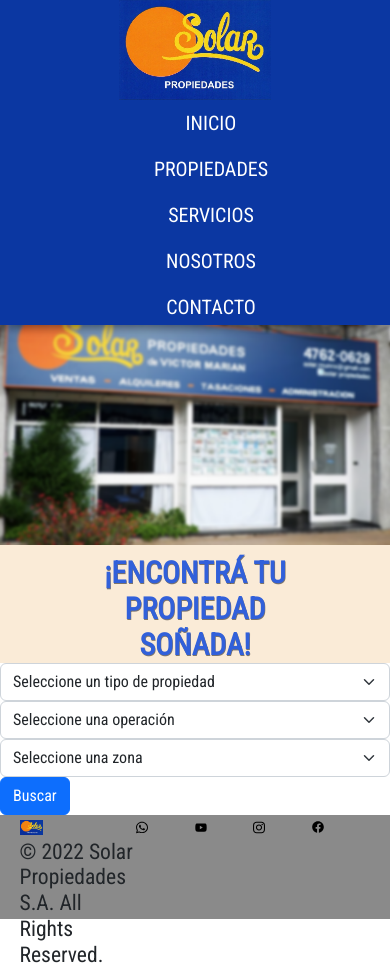
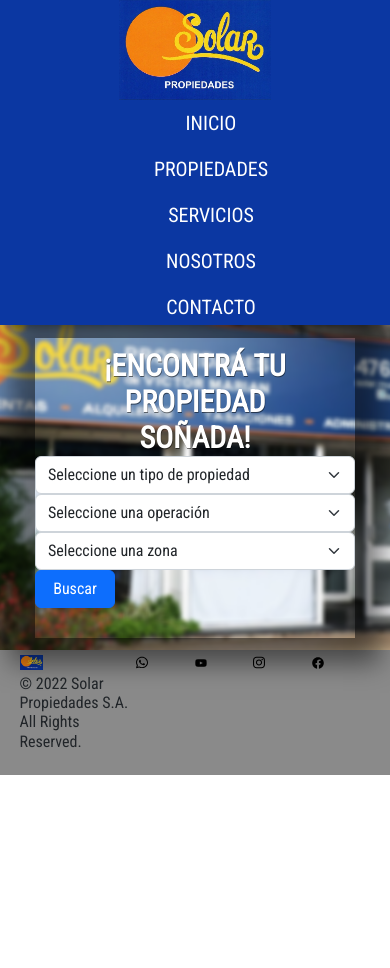
Before and after one commit to MBarbosaa/MBarbosaa, a website: page index.html in a window 390 px wide. After the commit the page ends 844 px from the top, so only its background shows below. Drawn offline with nearby package versions, Linux system fonts and the light colour scheme.

Commit message:
Paginas index y propiedades terminadas, agregando animaciones

```diff
--- a/css/style.css
+++ b/css/style.css
@@ -28,8 +28,8 @@ h1 {
     margin: 0 auto !important;
     font-weight: 800 !important;
     font-size: 30px !important;
-    text-transform: uppercase!important;
-    color: #3160da !important;
+    text-transform: uppercase !important;
+    color: #3160da;
     text-shadow: 0.5px 0.5px rgba(0, 0, 0, 0.5) !important;
 }
 
@@ -42,7 +42,7 @@ main {
 
 
 
-header  {
+header {
     grid-area: header;
     z-index: 999;
     position: sticky;
@@ -97,26 +97,62 @@ header  {
 }
 
 /*                  Index Page               */
-.indexTitle {
-    width: fit-content;
-    background-color: antiquewhite;
+
+
+.backgroundImage {
+    margin: 0 auto;
+    position: relative;
+    display: flex;
+    align-items: center;
+    justify-content: center;
 }
-
-.search_bar {
-    margin: 0 auto;
-    width: fit-content;
-
-}
-
 
 .backgroundImage img {
     width: 100%;
 }
 
-.btn-primary{
-    margin: 0 auto;
+
+.search_bar {
+    width: 800px;
+    height: 300px;
+    position: absolute;
+    box-shadow: 0px 0px 25px 25px rgb(0 0 0 / 50%);
+
+
 }
 
+.search_bar form {
+    margin: 0 auto;
+    width: fit-content;
+}
+
+.search_bar h1 {
+    color: white;
+    width: 80%;
+}
+
+.form-select {
+    width: 600px;
+}
+
+.btn-animation {
+    width: 25%;
+    margin-right: 0%;
+    animation-duration: 3s;
+    animation-name: slidein;
+}
+
+@keyframes slidein {
+    from {
+        margin-left: 100%;
+        width: 100%
+    }
+
+    to {
+        margin-left: 0%;
+        width: 25%;
+    }
+}
 
 
 /*                   Footer                  */
@@ -126,6 +162,10 @@ footer {
 
 }
 
+h4 {
+    font-size: 16px !important;
+}
+
 footer div {
     grid-area: footer;
     margin: 0 auto;
@@ -133,6 +173,7 @@ footer div {
     height: 104px;
     display: flex;
     vertical-align: center;
+    justify-content: center;
 }
 
 footer div a img {
@@ -241,7 +282,8 @@ footer div a img {
     width: 70%;
     margin: 0 auto;
 }
-.btn-group{
+
+.btn-group {
     width: 33.1%;
 }
 
@@ -271,21 +313,36 @@ footer div a img {
     footer div {
         width: 90%;
     }
+
+    .search_bar {
+        width: 500px;
+    }
+
+    .search_bar h1 {
+        width: 80%;
+    }
+
+    .form-select {
+        width: 400px;
+    }
+
+    footer {
+        height: 125px;
+    }
 }
 
 @media screen and (max-width: 810px) {
-    .btn-group{
+    .btn-group {
         width: 100%;
     }
+
     .grid {
         grid-template-rows: 0fr 1fr 0fr;
     }
 
     .properties_list {
         width: 100%;
-
     }
-
 
     header {
         position: relative;
@@ -304,7 +361,32 @@ footer div a img {
     .header_nav_ul li {
         margin: 8px;
         text-align: center;
+    }
 
+
+    .backgroundImage {
+        height: 325px;
+    }
+
+    .backgroundImage img {
+        height: inherit;
+        object-fit: cover;
+    }
+
+    .search_bar {
+        width: 320px;
+    }
+
+    .search_bar h1 {
+        width: 100%;
+    }
+
+    .form-select {
+        width: 320px;
+    }
+
+    footer {
+        height: 125px;
     }
 
 }
--- a/index.html
+++ b/index.html
@@ -29,16 +29,14 @@
             </ul>
     </header>
 
-    <main class="main_index">
+    <main>
         <div class="backgroundImage">
             <img src="./images/background_blurred.png" alt="Background">
-        </div>
             <section class="search_bar">
-            <div class="indexTitle">
                 <h1>¡Encontrá tu propiedad soñada!</h1>
-            </div>
                 <form action="">
-                <select class="form-select" aria-label="Default select example" name="propertyType" id="propertyType">
+                    <select class="form-select" aria-label="Default select example" name="propertyType"
+                        id="propertyType">
                         <option selected>Seleccione un tipo de propiedad</option>
                         <option value="1">Casa</option>
                         <option value="2">Departamento</option>
@@ -57,15 +55,16 @@
                         <option value="south">Zona sur</option>
                         <option value="caba">CABA</option>
                     </select>
-                <button type="submit" class="btn btn-primary">Buscar</button>
+                    <button type="submit" class="btn btn-primary btn-animation">Buscar</button>
                 </form>
             </section>
+        </div>
     </main>
     <footer>
         <div>
             <section class="footer_logo">
                 <a href="#"><img src="./images/logo.png" alt="Logo de mi pagina"></a>
-                <h4>© 2022 Solar Propiedades S.A. All Rights Reserved.</h4>
+                <h4 id="footer_h4">© 2022 Solar Propiedades S.A. All Rights Reserved.</h4>
             </section>
             <section class="footer_flex">
                 <a href=""><img src="./images/whatsapp-brands.svg" alt="whatsapp"></a>
@@ -75,7 +74,9 @@
             </section>
         </div>
     </footer>
-    <script src="https://cdn.jsdelivr.net/npm/bootstrap@5.2.0-beta1/dist/js/bootstrap.bundle.min.js" integrity="sha384-pprn3073KE6tl6bjs2QrFaJGz5/SUsLqktiwsUTF55Jfv3qYSDhgCecCxMW52nD2" crossorigin="anonymous"></script>
+    <script src="https://cdn.jsdelivr.net/npm/bootstrap@5.2.0-beta1/dist/js/bootstrap.bundle.min.js"
+        integrity="sha384-pprn3073KE6tl6bjs2QrFaJGz5/SUsLqktiwsUTF55Jfv3qYSDhgCecCxMW52nD2"
+        crossorigin="anonymous"></script>
 </body>
 
 </html>
```
Also changed, not shown: html/properties.html (+10 -21 lines). Lines whose indentation alone changed are shown as unchanged.
